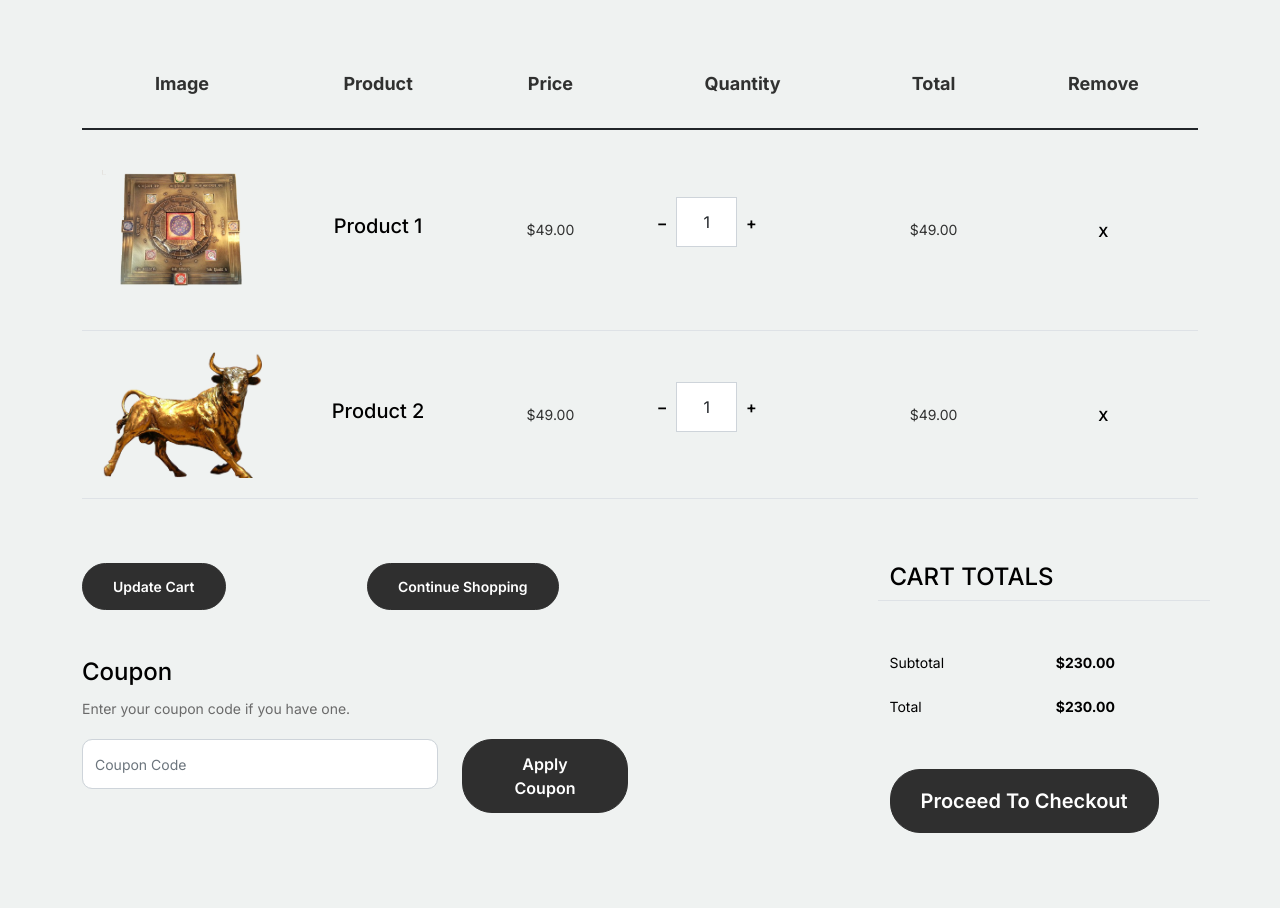
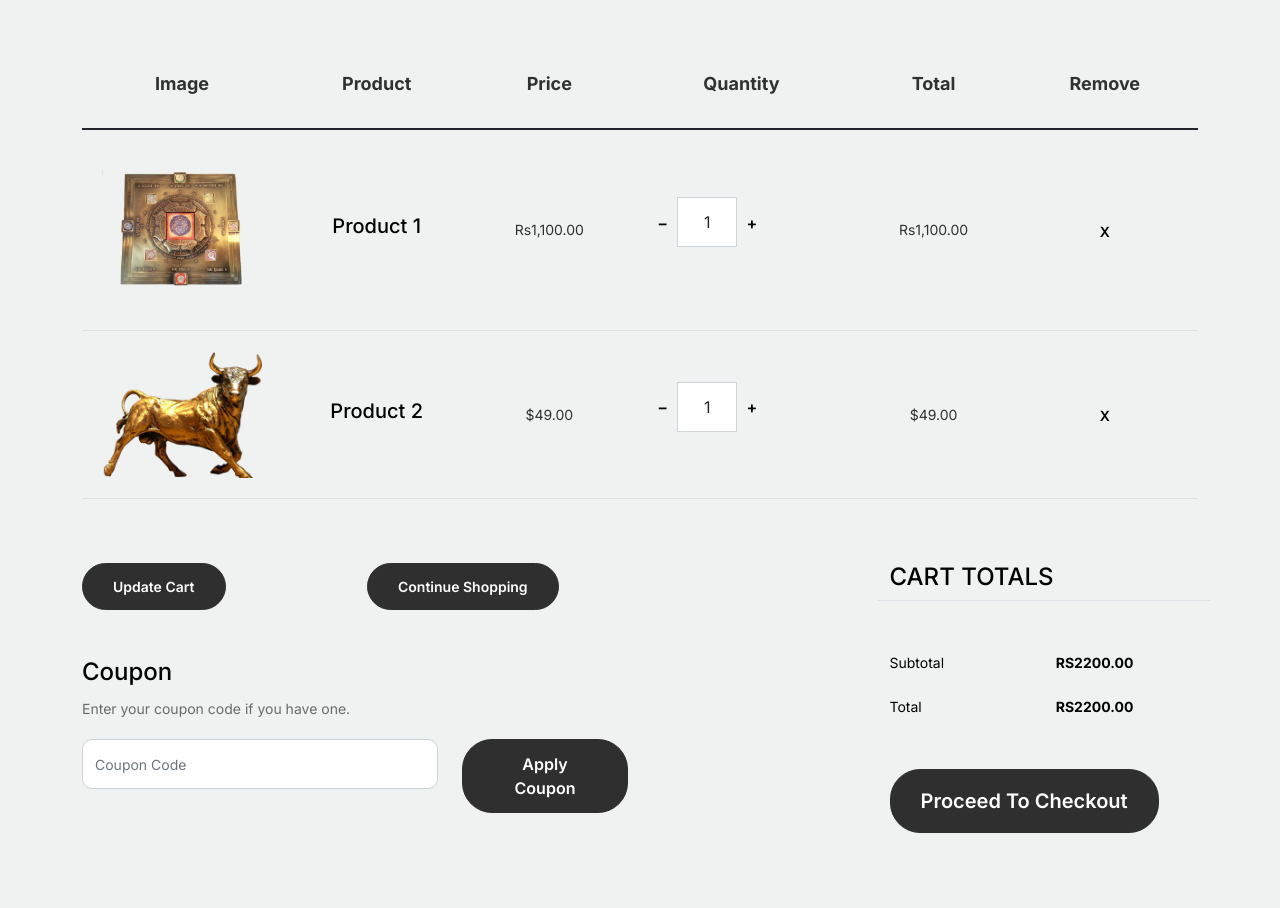
Before and after one commit to manish2418/apnaGhar01, a plain HTML site: page cart.html in a window 1280 px wide. Shown: the part 460-1368 px from the top of the page. Drawn offline with Linux system fonts and the light colour scheme.

Commit message:
Update cart.html

```diff
--- a/cart.html
+++ b/cart.html
@@ -115,7 +115,7 @@
                     <td class="product-name">
                       <h2 class="h5 text-black">Product 1</h2>
                     </td>
-                    <td>$49.00</td>
+                    <td>Rs1,100.00</td>
                     <td>
                       <div
                         class="input-group mb-3 d-flex align-items-center quantity-container"
@@ -147,7 +147,7 @@
                         </div>
                       </div>
                     </td>
-                    <td>$49.00</td>
+                    <td>Rs1,100.00</td>
                     <td><a href="#" class="btn btn-black btn-sm">X</a></td>
                   </tr>
 
@@ -248,7 +248,7 @@
                     <span class="text-black">Subtotal</span>
                   </div>
                   <div class="col-md-6 text-right">
-                    <strong class="text-black">$230.00</strong>
+                    <strong class="text-black">RS2200.00</strong>
                   </div>
                 </div>
                 <div class="row mb-5">
@@ -256,7 +256,7 @@
                     <span class="text-black">Total</span>
                   </div>
                   <div class="col-md-6 text-right">
-                    <strong class="text-black">$230.00</strong>
+                    <strong class="text-black">RS2200.00</strong>
                   </div>
                 </div>
 
```
